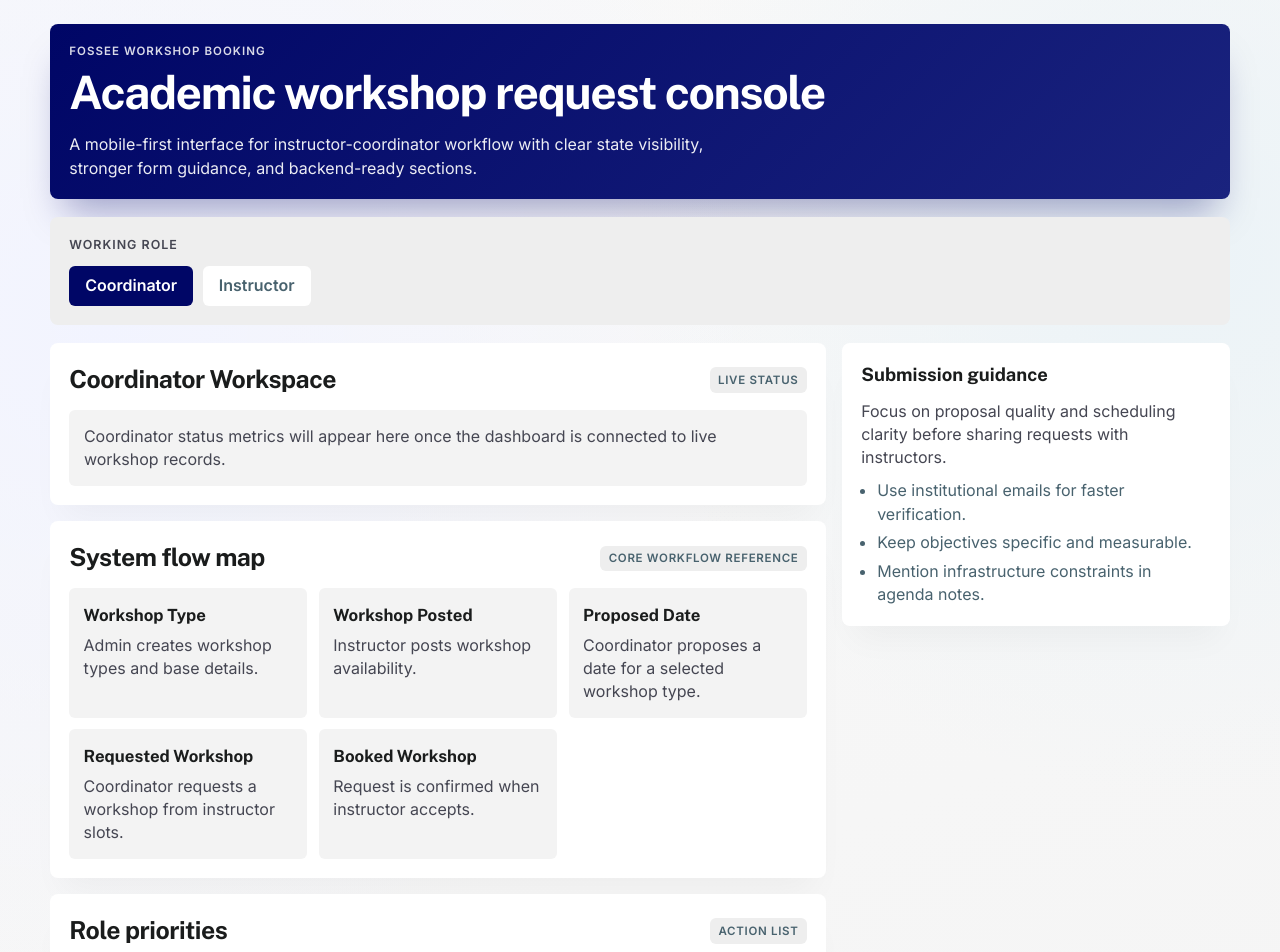
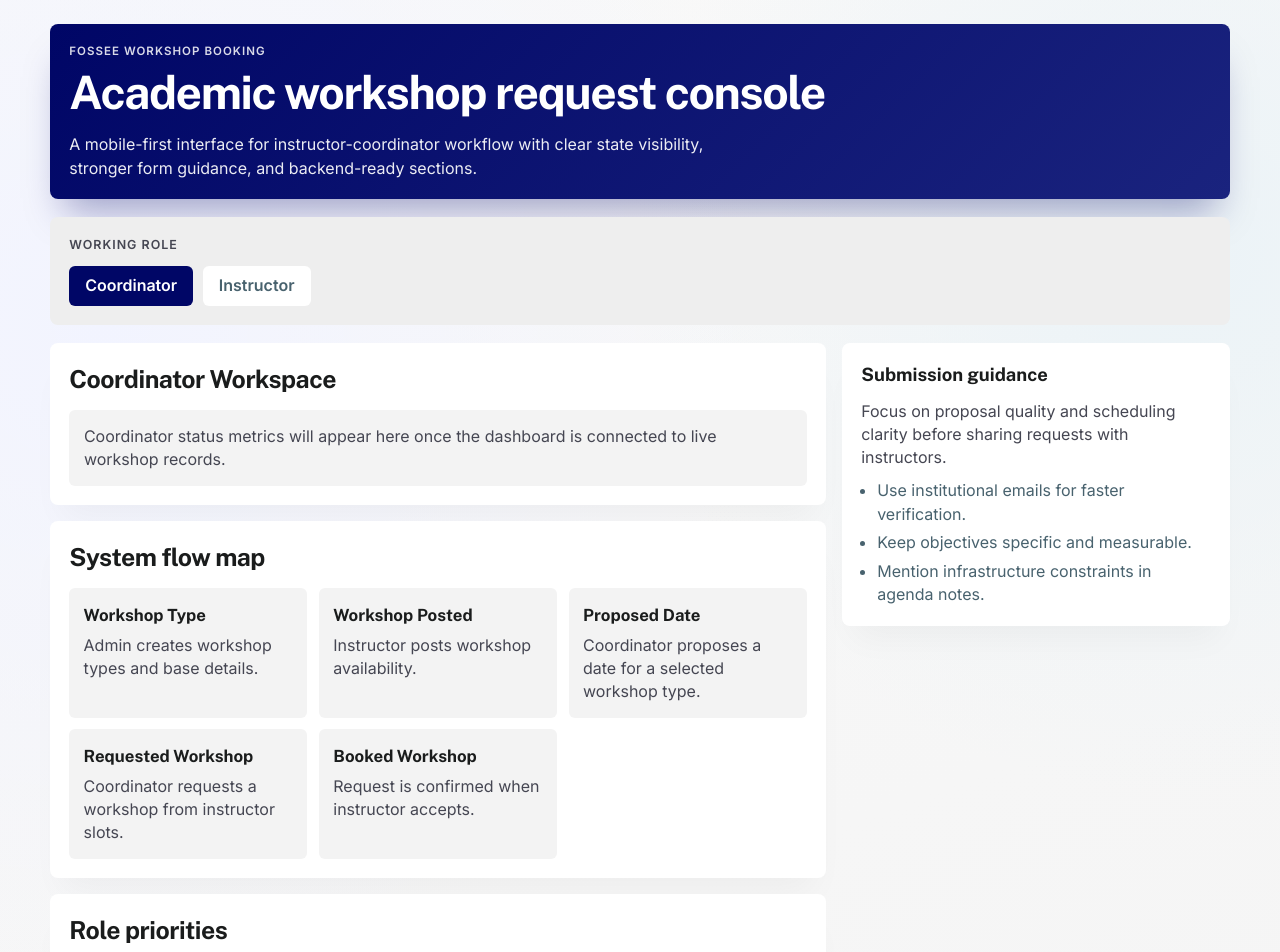
Before and after one commit to PrakC7/FOSSEE, a React (Vite) app in the folder frontend/: page / in a window 1280 px wide. Shown: the top 952 px of the page. Built offline with nearby package versions, Linux system fonts and the light colour scheme.

Commit message:
ui: simplify section headers and reduce visual noise

```diff
--- a/frontend/src/App.css
+++ b/frontend/src/App.css
@@ -141,7 +141,7 @@ body {
 .section-head {
   display: flex;
   align-items: center;
-  justify-content: space-between;
+  justify-content: flex-start;
   gap: 0.5rem;
   margin-bottom: 0.75rem;
   flex-wrap: wrap;
@@ -152,18 +152,6 @@ body {
   font-family: 'Public Sans', sans-serif;
   font-size: clamp(1.05rem, 2vw, 1.55rem);
   letter-spacing: -0.02em;
-}
-
-.status-tag {
-  display: inline-block;
-  border-radius: 6px;
-  font-size: 0.72rem;
-  padding: 0.28rem 0.52rem;
-  text-transform: uppercase;
-  letter-spacing: 0.06em;
-  color: var(--secondary);
-  background: var(--surface-base);
-  font-weight: 600;
 }
 
 .empty-note,
--- a/frontend/src/App.jsx
+++ b/frontend/src/App.jsx
@@ -157,7 +157,6 @@ function App() {
           <section className="surface-card">
             <div className="section-head">
               <h2>{current.heading}</h2>
-              <span className="status-tag">Live status</span>
             </div>
             <p className="empty-note">{current.statusMessage}</p>
           </section>
@@ -165,7 +164,6 @@ function App() {
           <section className="surface-card">
             <div className="section-head">
               <h2>System flow map</h2>
-              <span className="status-tag">Core workflow reference</span>
             </div>
             <div className="flow-grid">
               {flowNodes.map((node) => (
@@ -180,7 +178,6 @@ function App() {
           <section className="surface-card tasks-card">
             <div className="section-head">
               <h2>Role priorities</h2>
-              <span className="status-tag">Action list</span>
             </div>
             <ol>
               {current.tasks.map((task) => (
@@ -192,7 +189,6 @@ function App() {
           <section className="surface-card">
             <div className="section-head">
               <h2>Workshop request form</h2>
-              <span className="status-tag">Input and validation</span>
             </div>
             <form className="request-form" onSubmit={handleSubmit} noValidate>
               <label htmlFor="workshopType">Workshop type</label>
@@ -312,7 +308,6 @@ function App() {
       <section className="surface-card queue-panel">
         <div className="section-head">
           <h2>Workshop queue</h2>
-          <span className="status-tag">Backend-ready</span>
         </div>
         {/* Queue cards are intentionally hidden until real records are fetched from backend APIs. */}
         <p className="queue-empty">
```
